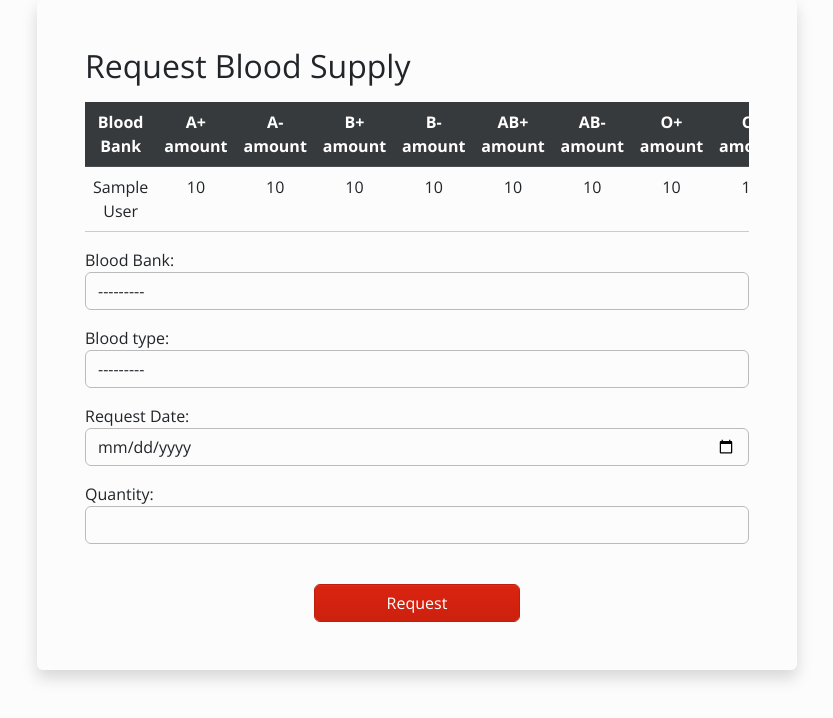
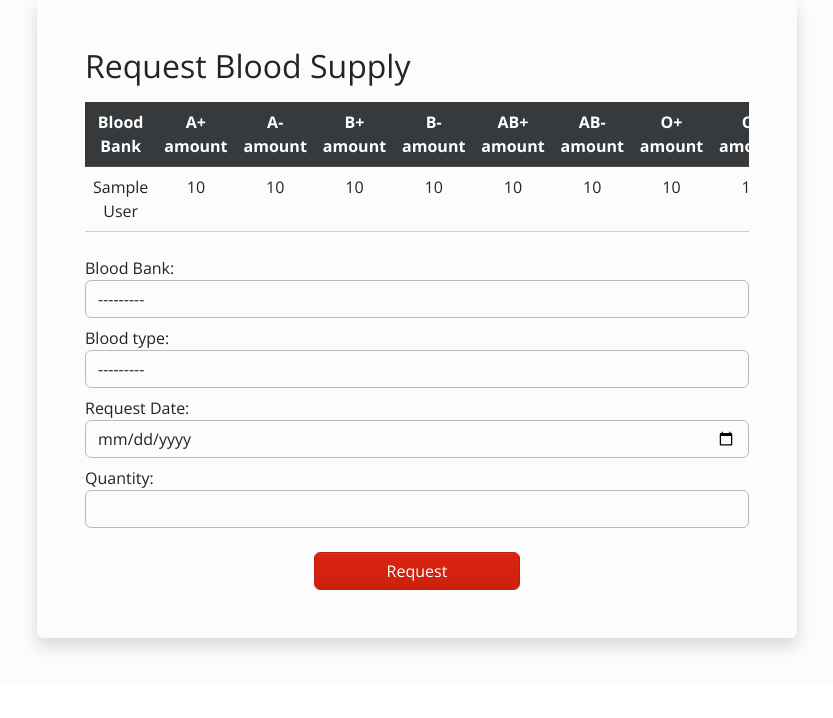
Before and after one commit to CodeLynch/BloodBankSystem, a Django app: template BloodBankSystem/request/templates/request_blood_supply.html in a window 1280 px wide. Shown: the part 121-839 px from the top of the page, without its empty margins (223-1056 px from the left). After the commit the page ends 772 px from the top, so only its background shows below. Run offline with Django 4.2, Linux system fonts and the light colour scheme; tables that the repository leaves empty hold one stand-in row (values such as "Sample post"); the template is opened without the code that fills it: values that come from a table or form of the project are taken from there, most other values are stand-ins (such as "Sample title", 1, 10 or a date in 2020); some libraries are stand-ins or nearby versions.

Commit message:
Modified request supply validation text style

```diff
--- a/BloodBankSystem/request/templates/request_blood_supply.html
+++ b/BloodBankSystem/request/templates/request_blood_supply.html
@@ -90,14 +90,31 @@ Request Blood Supply
 
             <form method="POST" class= "row justify-content-center">
                 {% csrf_token %}
-                        {{ form.as_p }}
+                <div class="mt-2">
+                    {{ form.blood_bank.label_tag }}
+                    {{ form.blood_bank }}
+                    <small class="text-primary">{{ form.blood_bank.errors | striptags }}</small>
+                </div>
+                <div class="mt-2">
+                    {{ form.blood_type.label_tag }}
+                    {{ form.blood_type }}
+                    <small class="text-primary">{{ form.blood_type.errors | striptags }}</small>
+                </div>
+                <div class="mt-2">
+                    {{ form.request_date.label_tag }}
+                    {{ form.request_date }}
+                    <small class="text-primary">{{ form.request_date.errors | striptags }}</small>
+                </div>
+                <div class="mt-2">
+                    {{ form.quantity.label_tag }}
+                    {{ form.quantity }}
+                    <small class="text-primary">{{ form.quantity.errors | striptags }}</small>
+                </div>
                 <div class="col-lg-4">
                     <button type="submit" class="btn btn-primary mt-4 form-control">Request</button>
                 </div>
             </form>
         </div>
     </div>
-
 </main>
-
 {% endblock %}
```
Lines whose indentation alone changed are shown as unchanged.
